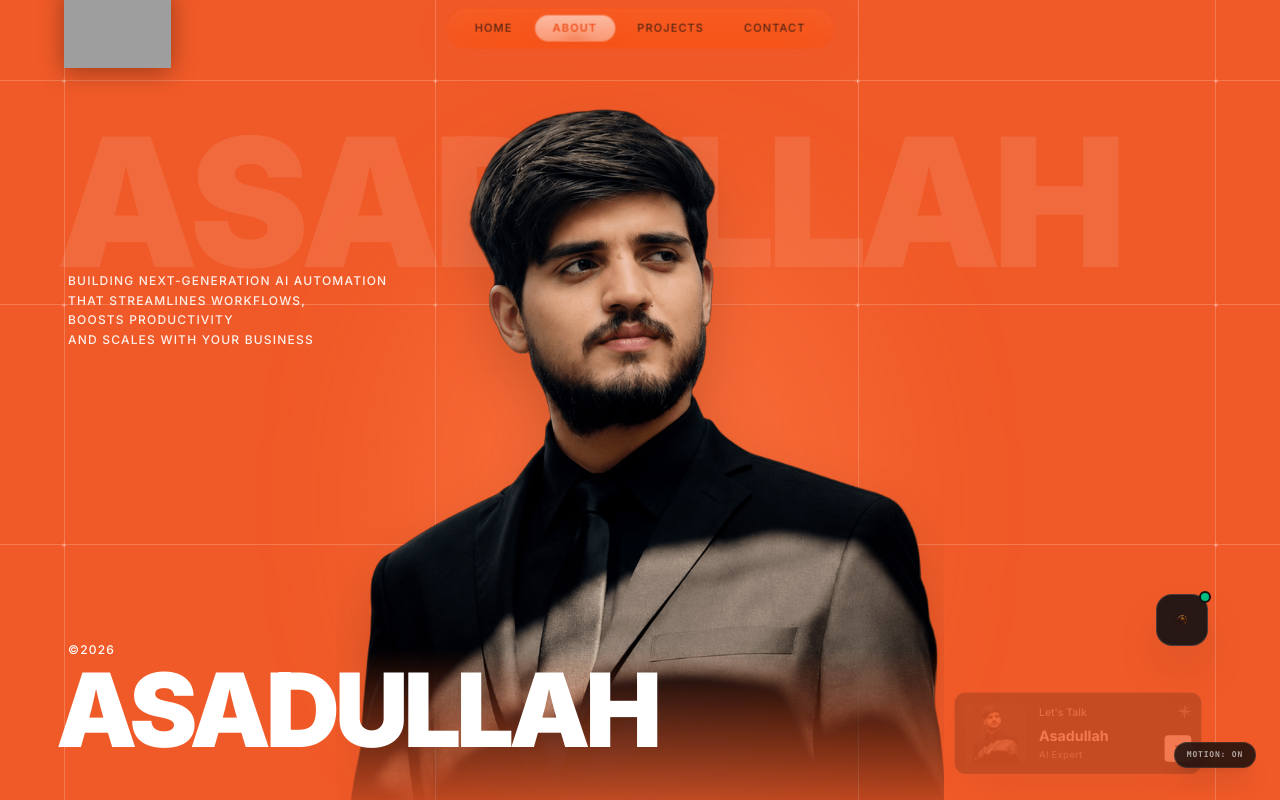
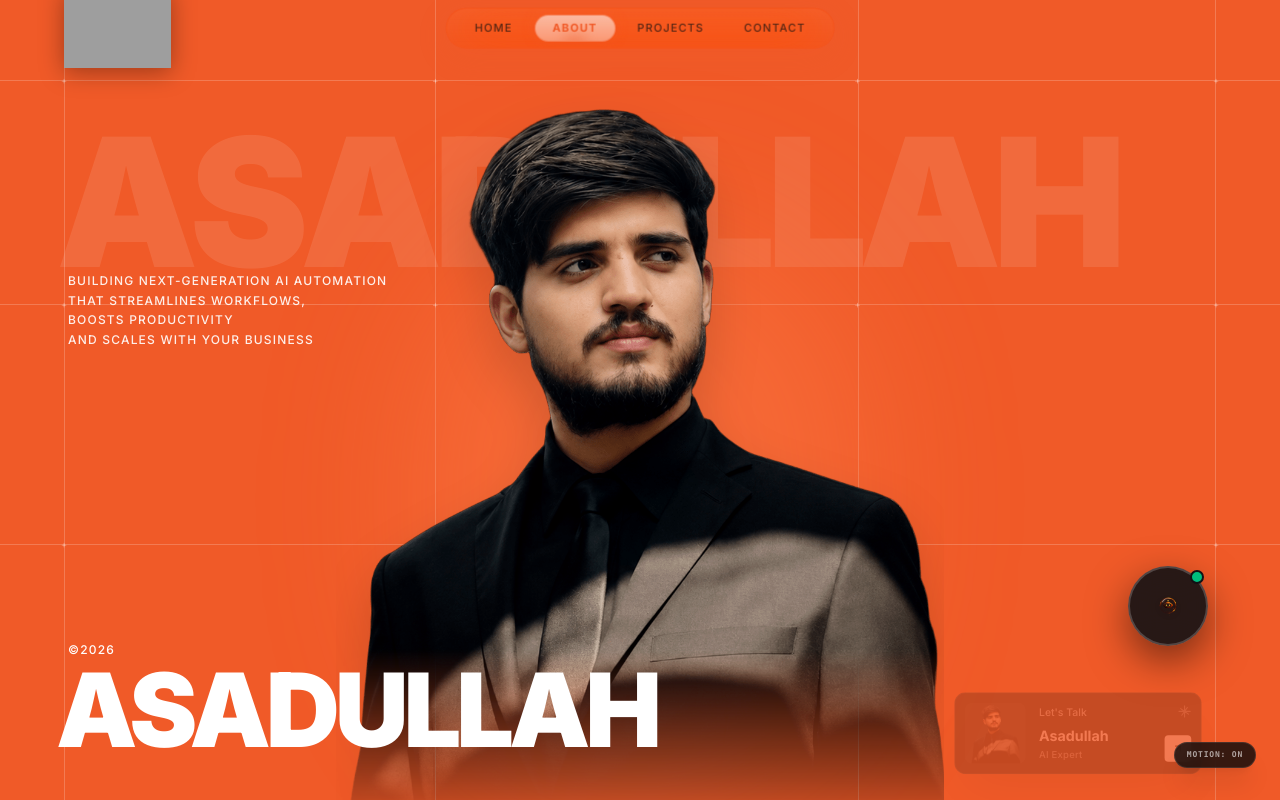
Before and after one commit to abdullahparvaiz07/Asad-sAIPF, a React (Vite) app: page / in a window 1280 px wide. Shown: the top 800 px of the page. Built offline with nearby package versions, Linux system fonts and the light colour scheme; grey boxes are pictures that could not be loaded.

Commit message:
Make chatbot icon border round and increase button size

```diff
--- a/src/components/HeroChatbot.tsx
+++ b/src/components/HeroChatbot.tsx
@@ -158,20 +158,20 @@ User Question: ${userText}`
             <button
               type="button"
               onClick={() => setIsOpen(true)}
-              className="group relative flex items-center justify-center w-12 h-12 sm:w-13 sm:h-13 rounded-2xl bg-[#111115]/90 hover:bg-[#18181f] border border-white/15 hover:border-[#f05a28]/60 shadow-2xl backdrop-blur-xl transition-all duration-300 hover:-translate-y-1 hover:shadow-[0_12px_30px_rgba(240,90,40,0.3)] cursor-pointer p-2.5"
+              className="group relative flex items-center justify-center w-16 h-16 sm:w-20 sm:h-20 rounded-full bg-[#111115]/90 hover:bg-[#18181f] border-2 border-white/20 hover:border-[#f05a28] shadow-[0_15px_40px_rgba(0,0,0,0.5)] backdrop-blur-xl transition-all duration-300 hover:-translate-y-1 hover:scale-105 hover:shadow-[0_15px_40px_rgba(240,90,40,0.4)] cursor-pointer p-3"
               aria-label="Open AI Chatbot"
             >
               {/* Glowing Pulse Online Dot */}
-              <div className="absolute -top-1 -right-1 flex items-center justify-center">
-                <span className="w-3 h-3 rounded-full bg-emerald-500 border-2 border-[#111115]" />
-                <span className="absolute w-3 h-3 rounded-full bg-emerald-400/70 animate-ping" />
+              <div className="absolute top-0.5 right-0.5 z-10 flex items-center justify-center">
+                <span className="w-3.5 h-3.5 rounded-full bg-emerald-500 border-2 border-[#111115]" />
+                <span className="absolute w-3.5 h-3.5 rounded-full bg-emerald-400/70 animate-ping" />
               </div>
 
               {/* Chatbot Icon */}
               <img
                 src="/chatboticon.png"
                 alt="AI Chatbot"
-                className="w-full h-full object-contain group-hover:scale-110 transition-transform duration-300 filter drop-shadow-md"
+                className="w-full h-full object-contain rounded-full group-hover:scale-110 transition-transform duration-300 filter drop-shadow-md"
               />
             </button>
           </motion.div>
@@ -191,8 +191,8 @@ User Question: ${userText}`
             {/* Top Header */}
             <div className="px-5 py-4 bg-gradient-to-r from-[#14141c] to-[#0d0d11] border-b border-white/10 flex items-center justify-between shrink-0">
               <div className="flex items-center gap-3">
-                <div className="w-9 h-9 rounded-xl bg-white/5 border border-white/15 flex items-center justify-center p-1 shadow-md shadow-orange-500/10">
-                  <img src="/chatboticon.png" alt="Chatbot Icon" className="w-full h-full object-contain" />
+                <div className="w-10 h-10 rounded-full bg-white/5 border border-white/20 flex items-center justify-center p-1 shadow-md shadow-orange-500/10">
+                  <img src="/chatboticon.png" alt="Chatbot Icon" className="w-full h-full object-contain rounded-full" />
                 </div>
                 <div>
                   <h4 className="text-xs font-bold uppercase tracking-wider font-['Outfit'] leading-tight flex items-center gap-1.5">
@@ -226,8 +226,8 @@ User Question: ${userText}`
                   className={`flex gap-2.5 ${msg.sender === 'user' ? 'justify-end' : 'justify-start'}`}
                 >
                   {msg.sender === 'bot' && (
-                    <div className="w-6.5 h-6.5 rounded-lg bg-white/5 border border-white/15 flex items-center justify-center p-0.5 shrink-0 mt-0.5 shadow-sm">
-                      <img src="/chatboticon.png" alt="AI Avatar" className="w-full h-full object-contain" />
+                    <div className="w-7 h-7 rounded-full bg-white/5 border border-white/20 flex items-center justify-center p-0.5 shrink-0 mt-0.5 shadow-sm">
+                      <img src="/chatboticon.png" alt="AI Avatar" className="w-full h-full object-contain rounded-full" />
                     </div>
                   )}
 
@@ -263,8 +263,8 @@ User Question: ${userText}`
                   animate={{ opacity: 1 }}
                   className="flex gap-2.5 items-center text-zinc-400 text-xs pl-1"
                 >
-                  <div className="w-6.5 h-6.5 rounded-lg bg-white/5 border border-white/15 flex items-center justify-center p-0.5 shrink-0 shadow-sm animate-pulse">
-                    <img src="/chatboticon.png" alt="AI Avatar" className="w-full h-full object-contain" />
+                  <div className="w-7 h-7 rounded-full bg-white/5 border border-white/20 flex items-center justify-center p-0.5 shrink-0 shadow-sm animate-pulse">
+                    <img src="/chatboticon.png" alt="AI Avatar" className="w-full h-full object-contain rounded-full" />
                   </div>
                   <div className="flex items-center gap-1 bg-white/5 border border-white/10 px-3 py-2 rounded-2xl rounded-tl-xs">
                     <span className="w-1.5 h-1.5 rounded-full bg-[#f05a28] animate-bounce" style={{ animationDelay: '0ms' }} />
```
